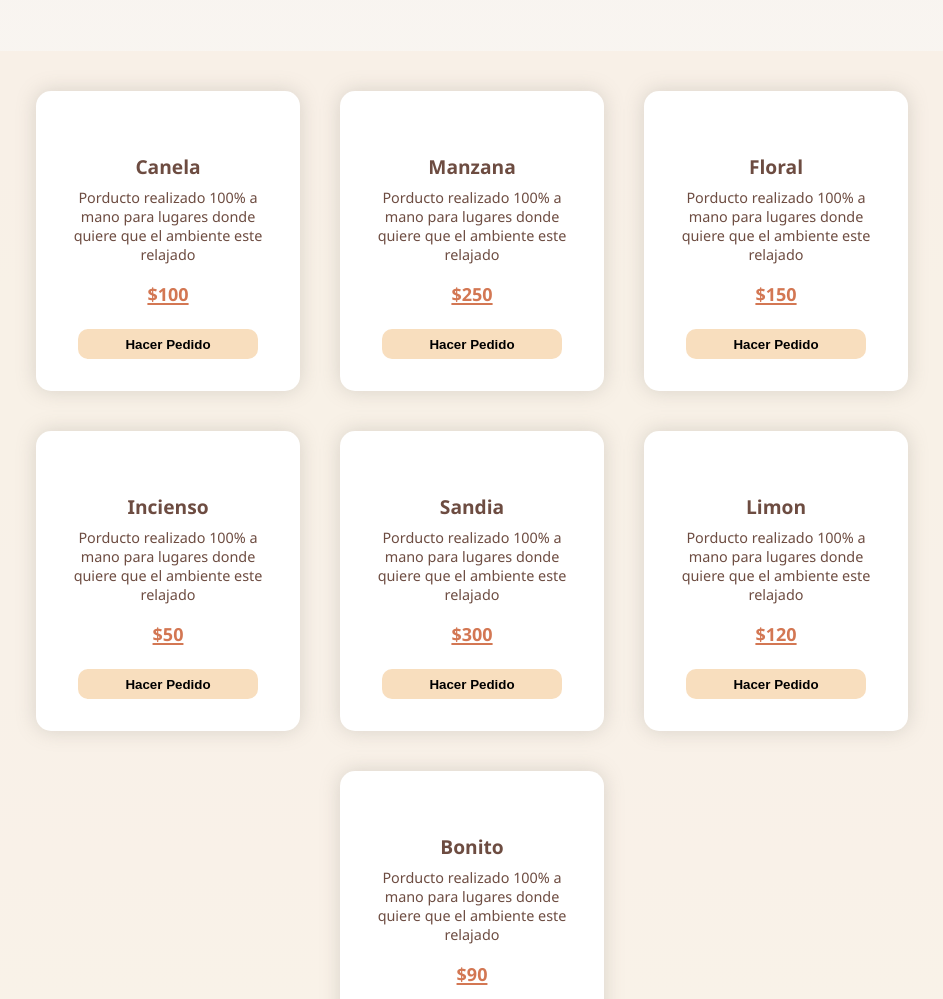
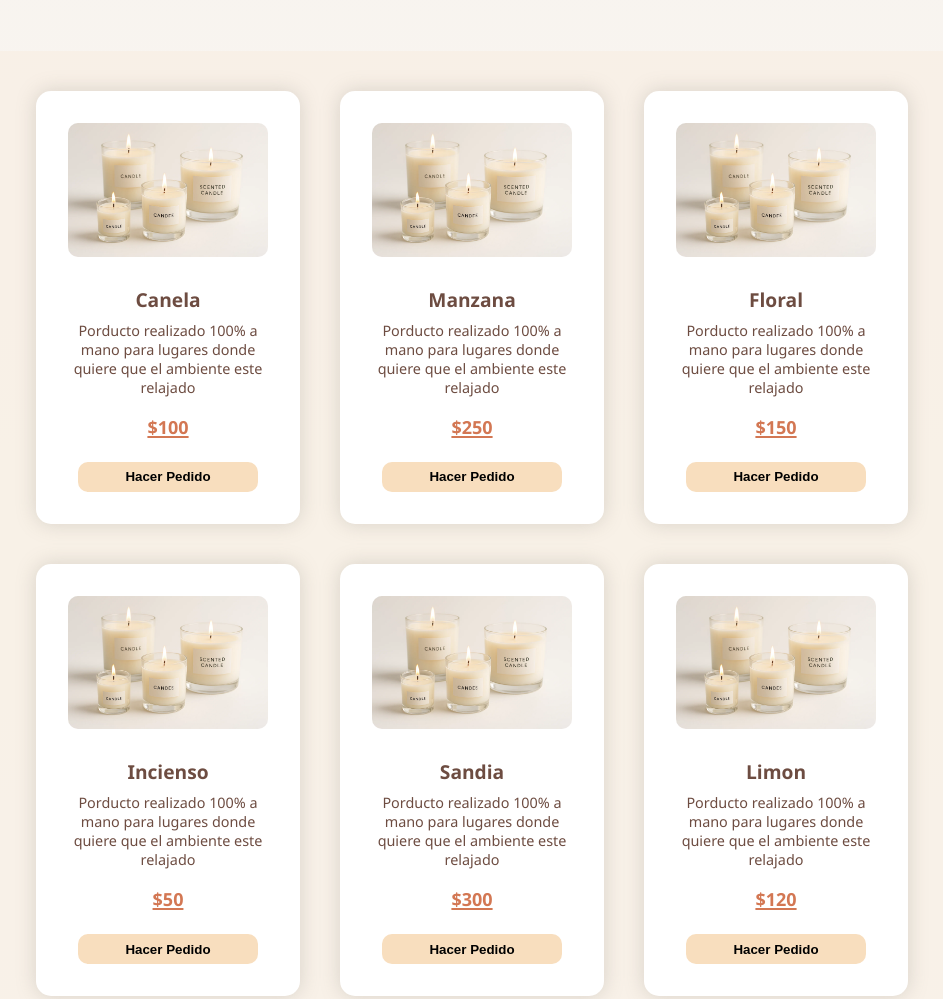
Before and after one commit to VelasDani/web, a plain HTML site: page index.html in a window 1280 px wide. Shown: the part 420-1419 px from the top of the page, without its empty margins (168-1111 px from the left). Drawn offline with Linux system fonts and the light colour scheme.

Commit message:
Add files via upload

```diff
--- a/index.html
+++ b/index.html
@@ -62,7 +62,7 @@
 
     <div class="producto">
       <div class="contenedor-imagen">
-          <img src="" alt="">
+          <img src="vel.png" alt="">
       </div>
       <h2>Canela</h2>
       <p>Porducto realizado 100% a mano para lugares donde quiere que el ambiente este relajado</p>
@@ -72,7 +72,7 @@
 
     <div class="producto">
       <div class="contenedor-imagen">
-          <img src="" alt="">
+          <img src="vel.png" alt="">
       </div>
       <h2>Manzana</h2>
       <p>Porducto realizado 100% a mano para lugares donde quiere que el ambiente este relajado</p>
@@ -82,7 +82,7 @@
 
     <div class="producto">
       <div class="contenedor-imagen">
-          <img src="" alt="">
+          <img src="vel.png" alt="">
       </div>
       <h2>Floral</h2>
       <p>Porducto realizado 100% a mano para lugares donde quiere que el ambiente este relajado</p>
@@ -92,7 +92,7 @@
 
     <div class="producto">
       <div class="contenedor-imagen">
-          <img src="" alt="">
+          <img src="vel.png" alt="">
       </div>
       <h2>Incienso</h2>
       <p>Porducto realizado 100% a mano para lugares donde quiere que el ambiente este relajado</p>
@@ -102,7 +102,7 @@
 
     <div class="producto">
       <div class="contenedor-imagen">
-          <img src="" alt="">
+          <img src="vel.png" alt="">
       </div>
       <h2>Sandia</h2>
       <p>Porducto realizado 100% a mano para lugares donde quiere que el ambiente este relajado</p>
@@ -112,7 +112,7 @@
 
     <div class="producto">
       <div class="contenedor-imagen">
-          <img src="" alt="">
+          <img src="vel.png" alt="">
       </div>
       <h2>Limon</h2>
       <p>Porducto realizado 100% a mano para lugares donde quiere que el ambiente este relajado</p>
@@ -122,7 +122,7 @@
 
     <div class="producto">
       <div class="contenedor-imagen">
-          <img src="" alt="">
+          <img src="vel.png" alt="">
       </div>
       <h2>Bonito</h2>
       <p>Porducto realizado 100% a mano para lugares donde quiere que el ambiente este relajado</p>
--- a/style.css
+++ b/style.css
@@ -38,11 +38,11 @@ header {
   display: flex;
   justify-content: center;
   width: 90%;              /* ahora ocupa el 90% del ancho disponible */
-  max-width: 500px;        /* no pasa de 500px en pantallas grandes */
+  max-width: 400px;        /* no pasa de 500px en pantallas grandes */
   border: 1px solid white;
   border-radius: 20px;
   backdrop-filter: blur(10px);
-  padding: 30px;           /* un poco menos de padding para móviles */
+  padding: 40px;           /* un poco menos de padding para móviles */
   box-shadow: 0 0 20px rgba(254, 255, 233, 0.527);
   flex-direction: column;  /* asegura que los campos estén en columna */
 }
```
Also changed, not shown: vel.png (added).
